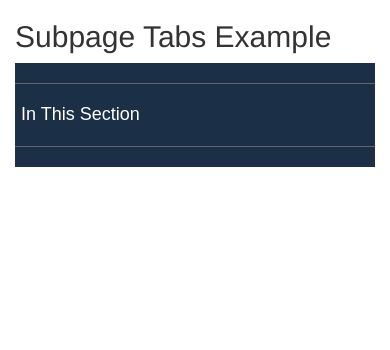
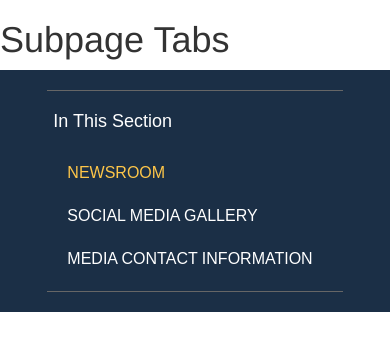
Before and after one commit to baltimorecounty/dotgov-javascript, a website: page dist/demos/components/SubpageTabs.html in a window 390 px wide. Drawn offline with nearby package versions, Linux system fonts and the light colour scheme.

Commit message:
Updated markup.

```diff
--- a/dist/demos/components/SubpageTabs.html
+++ b/dist/demos/components/SubpageTabs.html
@@ -125,12 +125,14 @@
   <body>
     <div class="container">
       <div class="row">
-        <div class="col-md-12">
-          <h2>Subpage Tabs Example</h2>
+        <div class="col-12">
+          <h1>Subpage Tabs</h1>
         </div>
-        <div class="col-md-12">
+      </div>
+    </div>
     <div class="dg_subpage-tabs-container">
-            <div class="dg_subpage-tabs" id="dg_tabs">
+      <div class="container">
+        <div class="dg_subpage-tabs open" id="dg_tabs">
           <button
             class="dg_subpage-tabs-btn"
             type="button"
@@ -141,11 +143,9 @@
           </button>
           <ul class="dg_tab-items">
             <li class="active"><a href="/home">Newsroom</a></li>
-                <li><a href="/home">Social Media Gallery</a></li>
-                <li><a href="/home">Media Contact Information</a></li>
+            <li class=""><a href="/home">Social Media Gallery</a></li>
+            <li class=""><a href="/home">Media Contact Information</a></li>
           </ul>
-            </div>
-          </div>
         </div>
       </div>
     </div>
```
Lines whose indentation alone changed are shown as unchanged.
